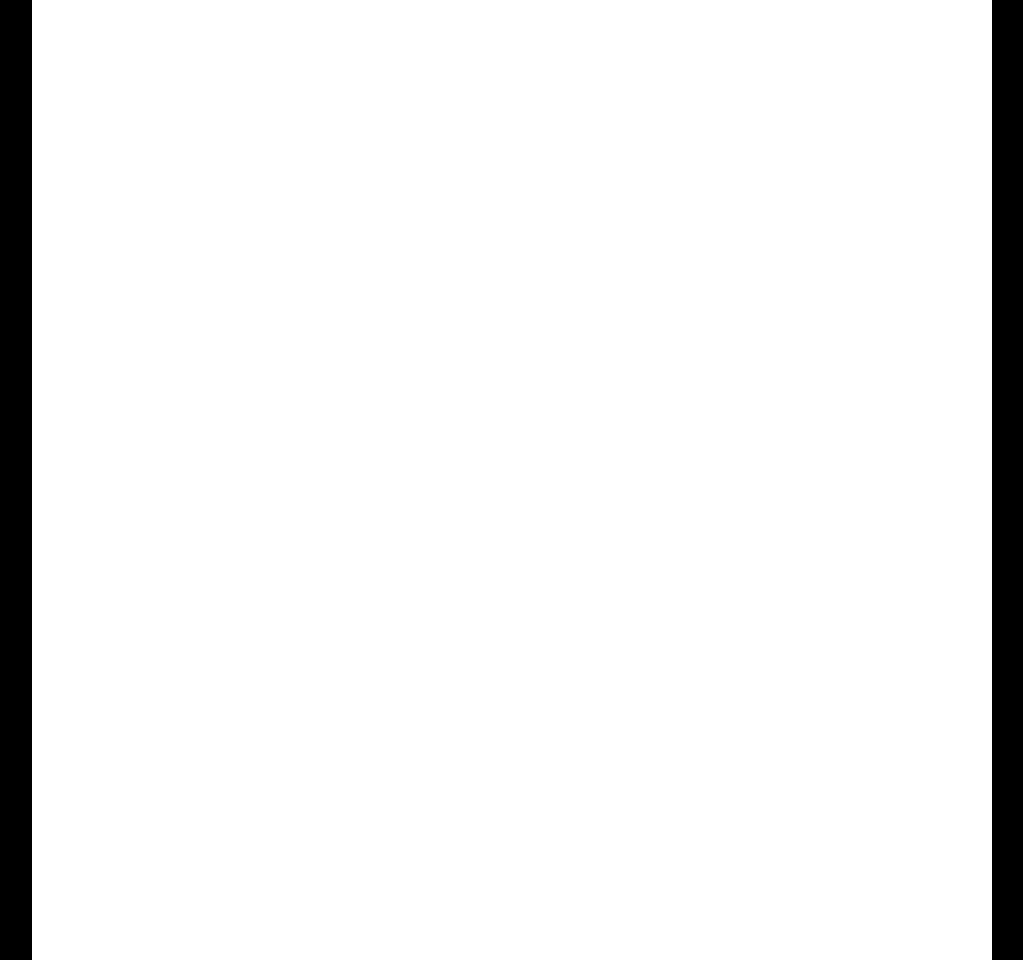
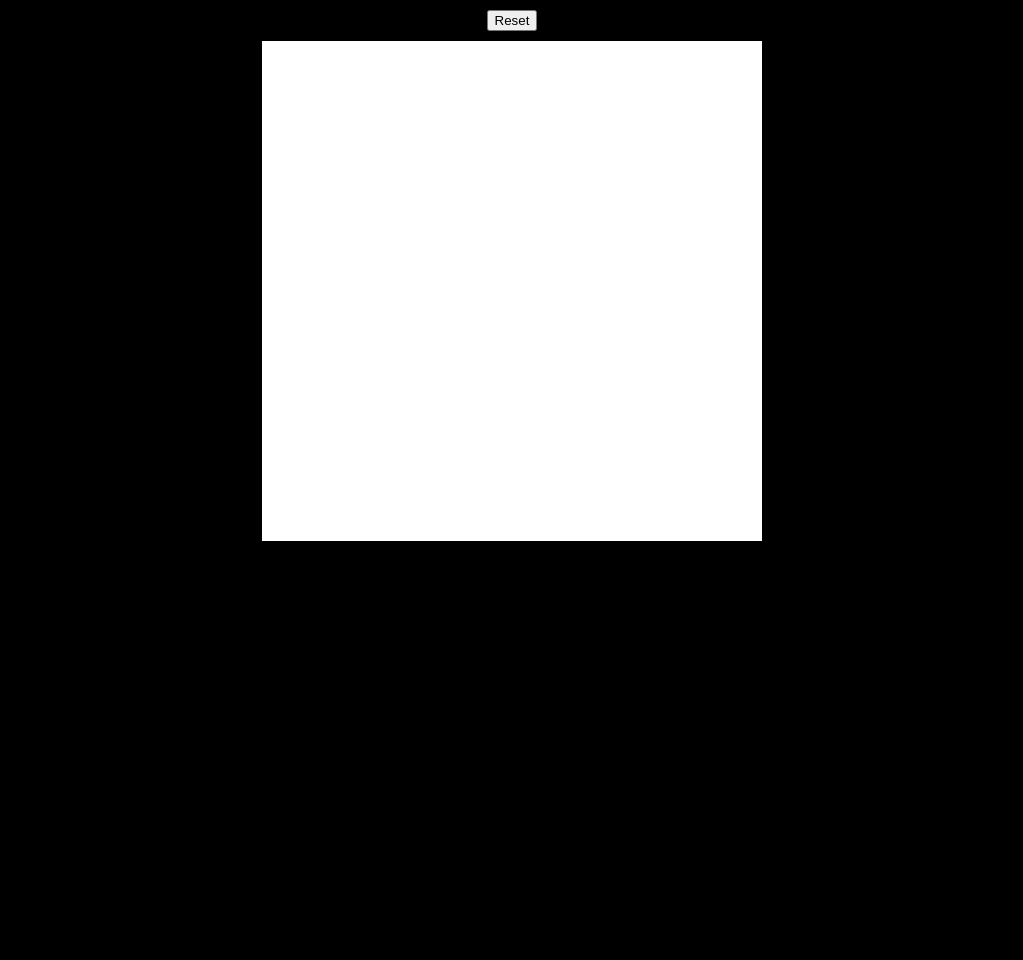
Before and after one commit to wjoseph0/etch-a-sketch, a plain HTML site: page index.html in a window 1280 px wide. Shown: the whole page, without its empty margins (128-1151 px from the left). After the commit the page ends 800 px from the top, so only its background shows below. Drawn offline with Linux system fonts and the light colour scheme.

Commit message:
Reset functionality added

```diff
--- a/index.html
+++ b/index.html
@@ -9,6 +9,10 @@
   </head>
 
   <body>
+    <div id=resetButtonHolder>
+      <button id="resetButton">Reset</button>
+    </div>
+
     <div id="container"></div>
   </body>
 </html>
--- a/script.js
+++ b/script.js
@@ -1,6 +1,9 @@
-function createCanvas() {
+function createCanvas(sqrPerSide) {
   const container = document.getElementById("container");
-  for (let i = 1; i <= (16*16); i++) {
+  container.style.gridTemplateColumns = `repeat(${sqrPerSide}, 1fr)`;
+  container.style.gridTemplateRows = `repeat(${sqrPerSide}, 1fr)`;
+
+  for (let i = 1; i <= (sqrPerSide*sqrPerSide); i++) {
     let cell = document.createElement('div');
     container.appendChild(cell);
   }
@@ -13,8 +16,27 @@ function draw() {
       div.style.backgroundColor = "black";
     });
   });
-
 }
 
-createCanvas();
+function resetCanvas() {
+  let resetButton = document.querySelector("#resetButton");
+  resetButton.addEventListener("click", function() {
+
+    let cells = document.querySelectorAll('#container div');
+    cells.forEach(function(div) {
+      div.remove();
+    });
+
+    let chosenSides = prompt("How many squares per side?  Example: 50  Max amount: 100");
+    while (!chosenSides || chosenSides < 1 || chosenSides > 100) {
+      chosenSides = prompt("How many squares per side?  Example: 50  Max amount: 100");
+    }
+
+    createCanvas(chosenSides);
+    draw();
+  });
+}
+
+createCanvas(16);
 draw();
+resetCanvas();
--- a/styles/style.css
+++ b/styles/style.css
@@ -4,15 +4,20 @@ body {
 
 #container {
   display: grid;
-  grid-template-columns: repeat(16, 1fr);
-  grid-template-rows: repeat(16, 1fr);
   grid-gap: 0px;
-  width: 960px;
-  height: 960px;
+  width: 500px;
+  height: 500px;
   margin: 0 auto;
-  background-color: darkgoldenrod;
+  background-color: white;
 }
 
 #container > div {
   background-color: white;
 }
+
+#resetButtonHolder {
+  display: flex;
+  justify-content: center;
+  margin-top: 10px;
+  margin-bottom: 10px;
+}
```
